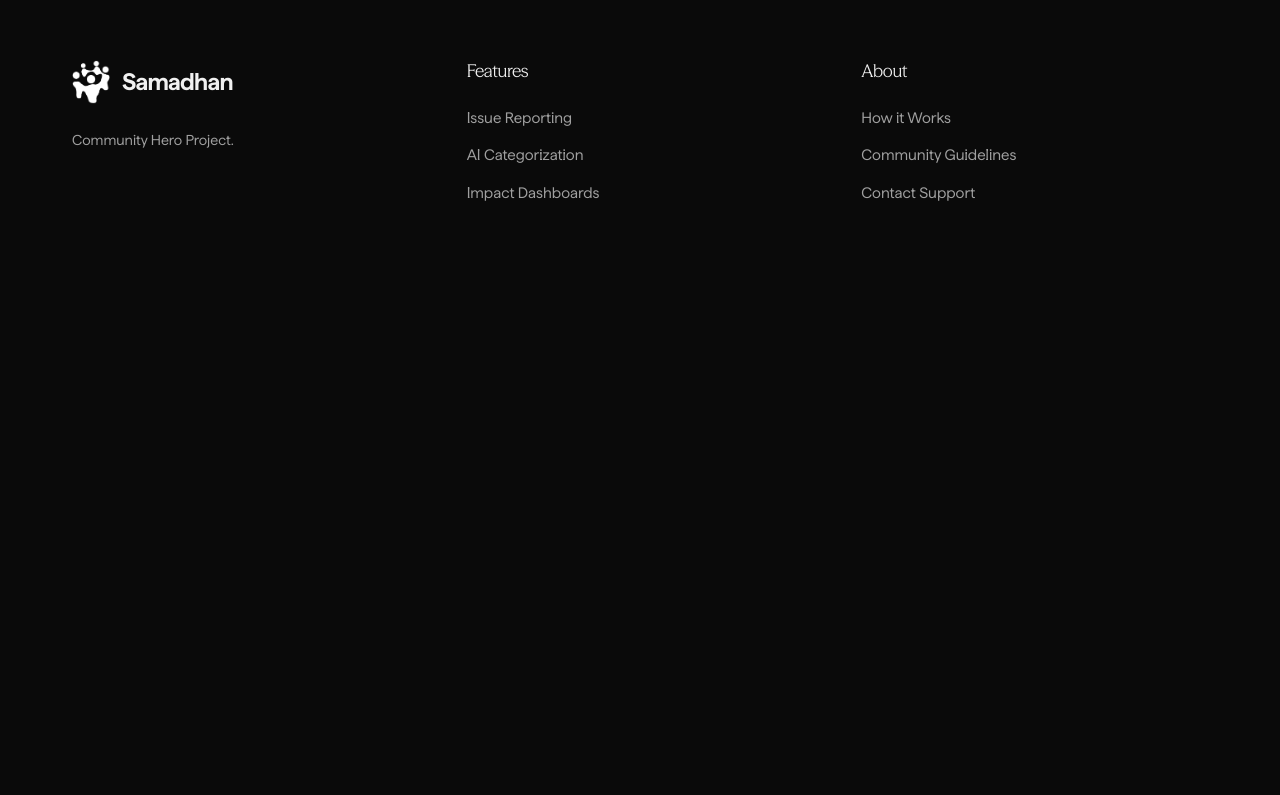
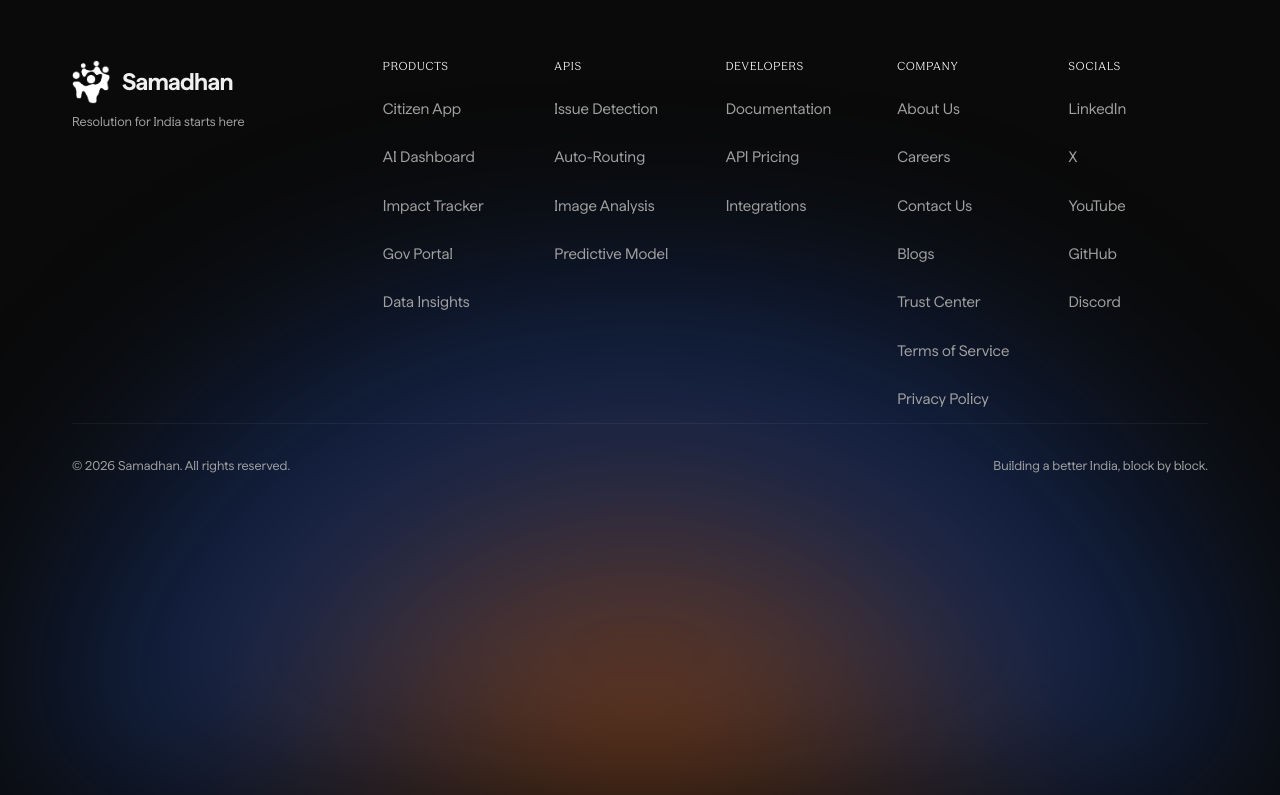
Before and after one commit to pradhan-not-found/Samadhan, a React (Vite) app: page / in a window 1280 px wide. Shown: the part 8406-9201 px from the top of the page. Before the commit the page ends 8688 px from the top, so only its background shows below. Built offline with nearby package versions, Linux system fonts and the light colour scheme.

Commit message:
Re-enable dedicated sticky card animation for footer and implement massive glow from below matching reference image

```diff
--- a/src/App.css
+++ b/src/App.css
@@ -94,11 +94,20 @@
 }
 
 .footer.card-page {
-  position: relative !important;
-  min-height: auto !important;
-  padding-top: 4rem !important;
-  padding-bottom: 4rem !important;
   margin-bottom: 0;
+}
+
+.footer-glow {
+  position: absolute;
+  bottom: 0;
+  left: 0;
+  width: 100%;
+  height: 70vh;
+  background:
+    radial-gradient(ellipse at 50% 100%, rgba(249, 115, 22, 0.5) 0%, rgba(37, 99, 235, 0.3) 50%, transparent 80%);
+  filter: blur(80px);
+  z-index: 0;
+  pointer-events: none;
 }
 
 .join-now-page {
--- a/src/App.jsx
+++ b/src/App.jsx
@@ -134,31 +134,75 @@ function App() {
         </section>
 
       <footer className="footer card-page" style={{ '--stack-index': 7 }}>
-        <div className="container">
-          <div className="footer-grid">
+        <div className="footer-glow"></div>
+        <div className="container" style={{ position: 'relative', zIndex: 10, height: '100%', display: 'flex', flexDirection: 'column', justifyContent: 'space-between' }}>
+          <div className="footer-grid" style={{ gridTemplateColumns: '2fr repeat(5, 1fr)', gap: '2rem' }}>
             <div className="footer-col">
-              <div className="logo" style={{ marginBottom: '1.5rem' }}>
+              <div className="logo" style={{ marginBottom: '0.5rem', fontSize: '1.5rem', fontWeight: 'bold' }}>
                 <img src={logoImg} alt="" className="nav-logo" />
                 Samadhan
               </div>
-              <p className="text-muted" style={{ fontSize: '0.9rem' }}>Community Hero Project.</p>
+              <p className="text-muted" style={{ fontSize: '0.8rem', marginBottom: '2rem' }}>Resolution for India starts here</p>
             </div>
+
             <div className="footer-col">
-              <h4>Features</h4>
-              <ul>
-                <li><a href="#">Issue Reporting</a></li>
-                <li><a href="#">AI Categorization</a></li>
-                <li><a href="#">Impact Dashboards</a></li>
+              <h4 style={{ fontSize: '0.7rem', textTransform: 'uppercase', letterSpacing: '1px', marginBottom: '1.5rem', color: '#fff' }}>Products</h4>
+              <ul style={{ display: 'flex', flexDirection: 'column', gap: '0.75rem', fontSize: '0.85rem' }}>
+                <li><a href="#" className="text-muted">Citizen App</a></li>
+                <li><a href="#" className="text-muted">AI Dashboard</a></li>
+                <li><a href="#" className="text-muted">Impact Tracker</a></li>
+                <li><a href="#" className="text-muted">Gov Portal</a></li>
+                <li><a href="#" className="text-muted">Data Insights</a></li>
               </ul>
             </div>
+
             <div className="footer-col">
-              <h4>About</h4>
-              <ul>
-                <li><a href="#">How it Works</a></li>
-                <li><a href="#">Community Guidelines</a></li>
-                <li><a href="#">Contact Support</a></li>
+              <h4 style={{ fontSize: '0.7rem', textTransform: 'uppercase', letterSpacing: '1px', marginBottom: '1.5rem', color: '#fff' }}>APIs</h4>
+              <ul style={{ display: 'flex', flexDirection: 'column', gap: '0.75rem', fontSize: '0.85rem' }}>
+                <li><a href="#" className="text-muted">Issue Detection</a></li>
+                <li><a href="#" className="text-muted">Auto-Routing</a></li>
+                <li><a href="#" className="text-muted">Image Analysis</a></li>
+                <li><a href="#" className="text-muted">Predictive Model</a></li>
               </ul>
             </div>
+
+            <div className="footer-col">
+              <h4 style={{ fontSize: '0.7rem', textTransform: 'uppercase', letterSpacing: '1px', marginBottom: '1.5rem', color: '#fff' }}>Developers</h4>
+              <ul style={{ display: 'flex', flexDirection: 'column', gap: '0.75rem', fontSize: '0.85rem' }}>
+                <li><a href="#" className="text-muted">Documentation</a></li>
+                <li><a href="#" className="text-muted">API Pricing</a></li>
+                <li><a href="#" className="text-muted">Integrations</a></li>
+              </ul>
+            </div>
+
+            <div className="footer-col">
+              <h4 style={{ fontSize: '0.7rem', textTransform: 'uppercase', letterSpacing: '1px', marginBottom: '1.5rem', color: '#fff' }}>Company</h4>
+              <ul style={{ display: 'flex', flexDirection: 'column', gap: '0.75rem', fontSize: '0.85rem' }}>
+                <li><a href="#" className="text-muted">About Us</a></li>
+                <li><a href="#" className="text-muted">Careers</a></li>
+                <li><a href="#" className="text-muted">Contact Us</a></li>
+                <li><a href="#" className="text-muted">Blogs</a></li>
+                <li><a href="#" className="text-muted">Trust Center</a></li>
+                <li><a href="#" className="text-muted">Terms of Service</a></li>
+                <li><a href="#" className="text-muted">Privacy Policy</a></li>
+              </ul>
+            </div>
+
+            <div className="footer-col">
+              <h4 style={{ fontSize: '0.7rem', textTransform: 'uppercase', letterSpacing: '1px', marginBottom: '1.5rem', color: '#fff' }}>Socials</h4>
+              <ul style={{ display: 'flex', flexDirection: 'column', gap: '0.75rem', fontSize: '0.85rem' }}>
+                <li><a href="#" className="text-muted">LinkedIn</a></li>
+                <li><a href="#" className="text-muted">X</a></li>
+                <li><a href="#" className="text-muted">YouTube</a></li>
+                <li><a href="#" className="text-muted">GitHub</a></li>
+                <li><a href="#" className="text-muted">Discord</a></li>
+              </ul>
+            </div>
+          </div>
+
+          <div style={{ display: 'flex', justifyContent: 'space-between', padding: '2rem 0', borderTop: '1px solid rgba(255,255,255,0.05)', marginTop: 'auto', fontSize: '0.8rem' }}>
+            <span className="text-muted">© 2026 Samadhan. All rights reserved.</span>
+            <span className="text-muted" style={{ textAlign: 'right' }}>Building a better India, block by block.</span>
           </div>
         </div>
       </footer>
```
